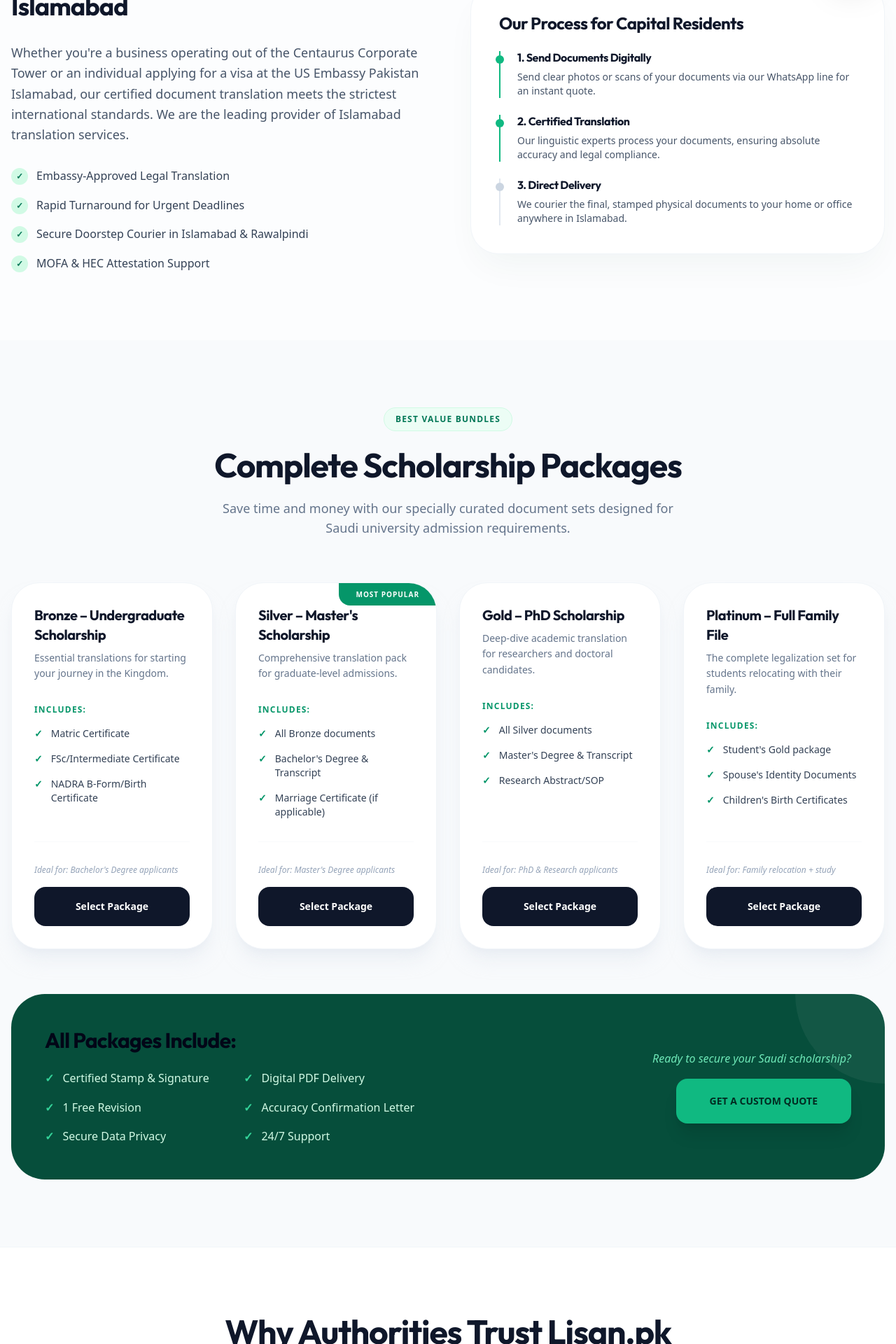
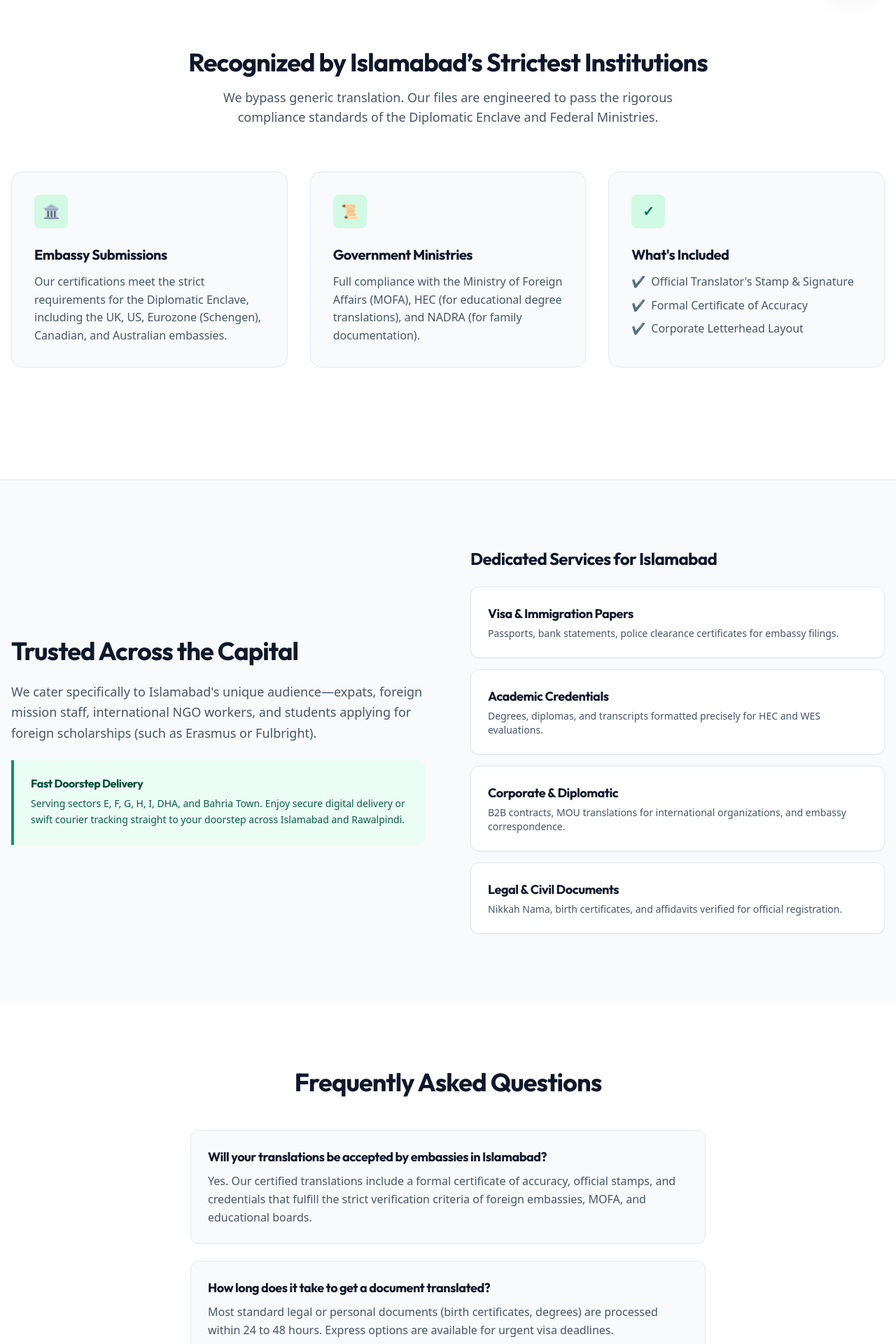
Before and after one commit to Usama-remote-worker/lisan.pk, a Next.js app: page /translation-services-islamabad in a window 1280 px wide. Shown: the part 800-2720 px from the top of the page at 70% size. Built offline with nearby package versions, Linux system fonts and the light colour scheme.

Commit message:
Content: Rewrote Islamabad translation page with SEO blueprint

```diff
--- a/src/app/translation-services-islamabad/page.tsx
+++ b/src/app/translation-services-islamabad/page.tsx
@@ -4,36 +4,71 @@ import Link from "next/link"
 import { ServicePackages } from "@/components/home/ServicePackages"
 
 export const metadata: Metadata = {
-    title: "Professional Translation Services in Islamabad | Certified & Legal",
-    description: "Approved certified translation services in Islamabad. Fast turnaround for legal, corporate, and official documents near Blue Area & international embassies.",
+    title: "Certified Translation Services in Islamabad | Embassy Approved",
+    description: "Looking for certified translation services in Islamabad? We provide MOFA, HEC, and embassy-compliant translations with 24-48 hour turnaround. Get a quote today.",
     alternates: {
         canonical: "https://www.lisan.pk/translation-services-islamabad",
     },
 }
 
+const faqSchema = {
+    "@context": "https://schema.org",
+    "@type": "FAQPage",
+    "mainEntity": [
+        {
+            "@type": "Question",
+            "name": "Will your translations be accepted by embassies in Islamabad?",
+            "acceptedAnswer": {
+                "@type": "Answer",
+                "text": "Yes. Our certified translations include a formal certificate of accuracy, official stamps, and credentials that fulfill the strict verification criteria of foreign embassies, MOFA, and educational boards."
+            }
+        },
+        {
+            "@type": "Question",
+            "name": "How long does it take to get a document translated?",
+            "acceptedAnswer": {
+                "@type": "Answer",
+                "text": "Most standard legal or personal documents (birth certificates, degrees) are processed within 24 to 48 hours. Express options are available for urgent visa deadlines."
+            }
+        },
+        {
+            "@type": "Question",
+            "name": "Do I need to submit original physical documents?",
+            "acceptedAnswer": {
+                "@type": "Answer",
+                "text": "No, clear scanned copies or high-resolution photos sent via email or WhatsApp are perfectly sufficient for us to begin the certified translation process."
+            }
+        }
+    ]
+}
+
 export default function IslamabadTranslationPage() {
     return (
         <main className="min-h-screen bg-[#fcfdfe] font-sans">
-            {/* Custom Hero with Immediate CTAs (DA1 Rule: CTAs above the fold) */}
+            <script
+                type="application/ld+json"
+                dangerouslySetInnerHTML={{ __html: JSON.stringify(faqSchema) }}
+            />
+            {/* Custom Hero with Immediate CTAs */}
             <section className="relative bg-emerald-950 text-white pt-24 pb-32 overflow-hidden border-b border-emerald-900">
                 <div className="absolute inset-0 bg-[url('/grid-pattern.svg')] opacity-[0.05]"></div>
                 <div className="container mx-auto px-4 relative z-10">
                     <div className="max-w-4xl mx-auto text-center">
                         <span className="inline-block py-1 px-3 rounded-full bg-emerald-800/50 border border-emerald-700 text-emerald-300 text-xs font-bold tracking-widest uppercase mb-6">
-                            Lisan.pk Islamabad Hub
+                            Islamabad's #1 Translation Hub
                         </span>
                         <h1 className="text-4xl md:text-5xl lg:text-6xl font-bold tracking-tight mb-6 leading-tight capitalize">
-                            Translation services in islamabad
+                            Certified Translation Services in Islamabad – Embassy & MOFA Compliant
                         </h1>
                         <p className="text-lg md:text-xl text-emerald-100/80 mb-10 max-w-2xl mx-auto leading-relaxed">
-                            Serving corporate clients across Blue Area, F-8 Markaz, and the Diplomatic Enclave. We provide official document translation and linguistic experts for all major embassies.
+                            Accurate, legally recognized translations for visas, immigration, and legal affairs. Accepted by foreign embassies, NADRA, and ministries across Islamabad.
                         </p>
 
                         {/* High-Visibility CTAs */}
                         <div className="flex flex-col sm:flex-row justify-center gap-4">
-                            <Link href="https://wa.me/923044296295?text=Hi%20Lisan.pk,%20I%20need%20translation%20services%20in%20Islamabad." target="_blank" className="w-full sm:w-auto">
+                            <Link href="https://wa.me/923044296295?text=Hi%20Lisan.pk,%20I%20need%20certified%20translation%20services%20in%20Islamabad." target="_blank" className="w-full sm:w-auto">
                                 <Button className="w-full bg-[#25D366] hover:bg-[#20bd5a] text-white h-14 px-8 text-base font-bold shadow-lg shadow-[#25D366]/20 transition-all rounded-xl">
-                                    Chat on WhatsApp
+                                    WhatsApp Us: Fast 24-48 Hour Turnaround
                                 </Button>
                             </Link>
                             <Link href="tel:+923044296295" className="w-full sm:w-auto">
@@ -46,50 +81,98 @@ export default function IslamabadTranslationPage() {
                 </div>
             </section>
 
-            {/* Content Section */}
-            <section className="py-24">
+            {/* The Institutional Compliance Section */}
+            <section className="py-24 bg-white">
+                <div className="container mx-auto px-4 max-w-7xl">
+                    <div className="text-center mb-16">
+                        <h2 className="text-3xl md:text-4xl font-bold text-slate-900 mb-4">Recognized by Islamabad’s Strictest Institutions</h2>
+                        <p className="text-lg text-slate-600 max-w-2xl mx-auto">We bypass generic translation. Our files are engineered to pass the rigorous compliance standards of the Diplomatic Enclave and Federal Ministries.</p>
+                    </div>
+
+                    <div className="grid md:grid-cols-3 gap-8 mb-16">
+                        <div className="bg-slate-50 border border-slate-200 p-8 rounded-2xl hover:border-emerald-500 transition-colors">
+                            <div className="w-12 h-12 bg-emerald-100 text-emerald-700 rounded-lg flex items-center justify-center mb-6 text-xl font-bold">🏛️</div>
+                            <h3 className="text-xl font-bold text-slate-900 mb-3">Embassy Submissions</h3>
+                            <p className="text-slate-600">Our certifications meet the strict requirements for the Diplomatic Enclave, including the UK, US, Eurozone (Schengen), Canadian, and Australian embassies.</p>
+                        </div>
+                        <div className="bg-slate-50 border border-slate-200 p-8 rounded-2xl hover:border-emerald-500 transition-colors">
+                            <div className="w-12 h-12 bg-emerald-100 text-emerald-700 rounded-lg flex items-center justify-center mb-6 text-xl font-bold">📜</div>
+                            <h3 className="text-xl font-bold text-slate-900 mb-3">Government Ministries</h3>
+                            <p className="text-slate-600">Full compliance with the Ministry of Foreign Affairs (MOFA), HEC (for educational degree translations), and NADRA (for family documentation).</p>
+                        </div>
+                        <div className="bg-slate-50 border border-slate-200 p-8 rounded-2xl hover:border-emerald-500 transition-colors">
+                            <div className="w-12 h-12 bg-emerald-100 text-emerald-700 rounded-lg flex items-center justify-center mb-6 text-xl font-bold">✓</div>
+                            <h3 className="text-xl font-bold text-slate-900 mb-3">What's Included</h3>
+                            <ul className="space-y-2 text-slate-600">
+                                <li className="flex items-center gap-2"><span className="text-emerald-500">✔</span> Official Translator's Stamp & Signature</li>
+                                <li className="flex items-center gap-2"><span className="text-emerald-500">✔</span> Formal Certificate of Accuracy</li>
+                                <li className="flex items-center gap-2"><span className="text-emerald-500">✔</span> Corporate Letterhead Layout</li>
+                            </ul>
+                        </div>
+                    </div>
+                </div>
+            </section>
+
+            {/* Hyper-Local Islamabad Context & Services Grid */}
+            <section className="py-24 bg-slate-50 border-t border-slate-200">
                 <div className="container mx-auto px-4 max-w-7xl">
                     <div className="grid lg:grid-cols-2 gap-16 items-center">
-                        <div className="space-y-8">
-                            <h2 className="text-3xl md:text-4xl font-bold text-slate-900 leading-tight">
-                                Top-Rated Urdu Translation Islamabad
-                            </h2>
-                            <p className="text-slate-600 text-lg leading-relaxed">
-                                Whether you're a business operating out of the Centaurus Corporate Tower or an individual applying for a visa at the US Embassy Pakistan Islamabad, our certified document translation meets the strictest international standards. We are the leading provider of Islamabad translation services.
+                        <div>
+                            <h2 className="text-3xl md:text-4xl font-bold text-slate-900 mb-6">Trusted Across the Capital</h2>
+                            <p className="text-lg text-slate-600 mb-6 leading-relaxed">
+                                We cater specifically to Islamabad's unique audience—expats, foreign mission staff, international NGO workers, and students applying for foreign scholarships (such as Erasmus or Fulbright).
                             </p>
-                            <ul className="space-y-4">
-                                {[
-                                    "Embassy-Approved Legal Translation",
-                                    "Rapid Turnaround for Urgent Deadlines",
-                                    "Secure Doorstep Courier in Islamabad & Rawalpindi",
-                                    "MOFA & HEC Attestation Support"
-                                ].map((item, i) => (
-                                    <li key={i} className="flex items-center gap-3">
-                                        <div className="w-6 h-6 rounded-full bg-emerald-100 flex items-center justify-center text-emerald-700 text-xs font-bold shrink-0">✓</div>
-                                        <span className="text-slate-700 font-medium">{item}</span>
-                                    </li>
-                                ))}
-                            </ul>
+                            <div className="bg-emerald-50 border-l-4 border-emerald-600 p-6 rounded-r-xl">
+                                <h4 className="font-bold text-emerald-900 mb-2">Fast Doorstep Delivery</h4>
+                                <p className="text-emerald-800 text-sm leading-relaxed">
+                                    Serving sectors E, F, G, H, I, DHA, and Bahria Town. Enjoy secure digital delivery or swift courier tracking straight to your doorstep across Islamabad and Rawalpindi.
+                                </p>
+                            </div>
                         </div>
-                        <div className="bg-white p-8 md:p-10 rounded-[2.5rem] border border-slate-100 shadow-2xl shadow-emerald-900/5">
-                            <h3 className="text-2xl font-bold text-slate-900 mb-6">Our Process for Capital Residents</h3>
-                            <div className="space-y-6">
-                                <div className="border-l-2 border-emerald-500 pl-6 relative">
-                                    <div className="absolute w-3 h-3 bg-emerald-500 rounded-full -left-[7px] top-1.5"></div>
-                                    <h4 className="font-bold text-slate-900 mb-2">1. Send Documents Digitally</h4>
-                                    <p className="text-slate-600 text-sm">Send clear photos or scans of your documents via our WhatsApp line for an instant quote.</p>
+
+                        <div>
+                            <h3 className="text-2xl font-bold text-slate-900 mb-6">Dedicated Services for Islamabad</h3>
+                            <div className="space-y-4">
+                                <div className="bg-white p-6 rounded-xl border border-slate-200 shadow-sm">
+                                    <h4 className="font-bold text-slate-900 text-lg mb-1">Visa & Immigration Papers</h4>
+                                    <p className="text-slate-600 text-sm">Passports, bank statements, police clearance certificates for embassy filings.</p>
                                 </div>
-                                <div className="border-l-2 border-emerald-500 pl-6 relative">
-                                    <div className="absolute w-3 h-3 bg-emerald-500 rounded-full -left-[7px] top-1.5"></div>
-                                    <h4 className="font-bold text-slate-900 mb-2">2. Certified Translation</h4>
-                                    <p className="text-slate-600 text-sm">Our linguistic experts process your documents, ensuring absolute accuracy and legal compliance.</p>
+                                <div className="bg-white p-6 rounded-xl border border-slate-200 shadow-sm">
+                                    <h4 className="font-bold text-slate-900 text-lg mb-1">Academic Credentials</h4>
+                                    <p className="text-slate-600 text-sm">Degrees, diplomas, and transcripts formatted precisely for HEC and WES evaluations.</p>
                                 </div>
-                                <div className="border-l-2 border-slate-200 pl-6 relative">
-                                    <div className="absolute w-3 h-3 bg-slate-300 rounded-full -left-[7px] top-1.5"></div>
-                                    <h4 className="font-bold text-slate-900 mb-2">3. Direct Delivery</h4>
-                                    <p className="text-slate-600 text-sm">We courier the final, stamped physical documents to your home or office anywhere in Islamabad.</p>
+                                <div className="bg-white p-6 rounded-xl border border-slate-200 shadow-sm">
+                                    <h4 className="font-bold text-slate-900 text-lg mb-1">Corporate & Diplomatic</h4>
+                                    <p className="text-slate-600 text-sm">B2B contracts, MOU translations for international organizations, and embassy correspondence.</p>
+                                </div>
+                                <div className="bg-white p-6 rounded-xl border border-slate-200 shadow-sm">
+                                    <h4 className="font-bold text-slate-900 text-lg mb-1">Legal & Civil Documents</h4>
+                                    <p className="text-slate-600 text-sm">Nikkah Nama, birth certificates, and affidavits verified for official registration.</p>
                                 </div>
                             </div>
+                        </div>
+                    </div>
+                </div>
+            </section>
+
+            {/* FAQ Section */}
+            <section className="py-24 bg-white">
+                <div className="container mx-auto px-4 max-w-3xl">
+                    <div className="text-center mb-12">
+                        <h2 className="text-3xl md:text-4xl font-bold text-slate-900">Frequently Asked Questions</h2>
+                    </div>
+                    <div className="space-y-6">
+                        <div className="bg-slate-50 border border-slate-200 p-6 rounded-xl">
+                            <h3 className="font-bold text-slate-900 text-lg mb-2">Will your translations be accepted by embassies in Islamabad?</h3>
+                            <p className="text-slate-600">Yes. Our certified translations include a formal certificate of accuracy, official stamps, and credentials that fulfill the strict verification criteria of foreign embassies, MOFA, and educational boards.</p>
+                        </div>
+                        <div className="bg-slate-50 border border-slate-200 p-6 rounded-xl">
+                            <h3 className="font-bold text-slate-900 text-lg mb-2">How long does it take to get a document translated?</h3>
+                            <p className="text-slate-600">Most standard legal or personal documents (birth certificates, degrees) are processed within 24 to 48 hours. Express options are available for urgent visa deadlines.</p>
+                        </div>
+                        <div className="bg-slate-50 border border-slate-200 p-6 rounded-xl">
+                            <h3 className="font-bold text-slate-900 text-lg mb-2">Do I need to submit original physical documents?</h3>
+                            <p className="text-slate-600">No, clear scanned copies or high-resolution photos sent via email or WhatsApp are perfectly sufficient for us to begin the certified translation process.</p>
                         </div>
                     </div>
                 </div>
```
